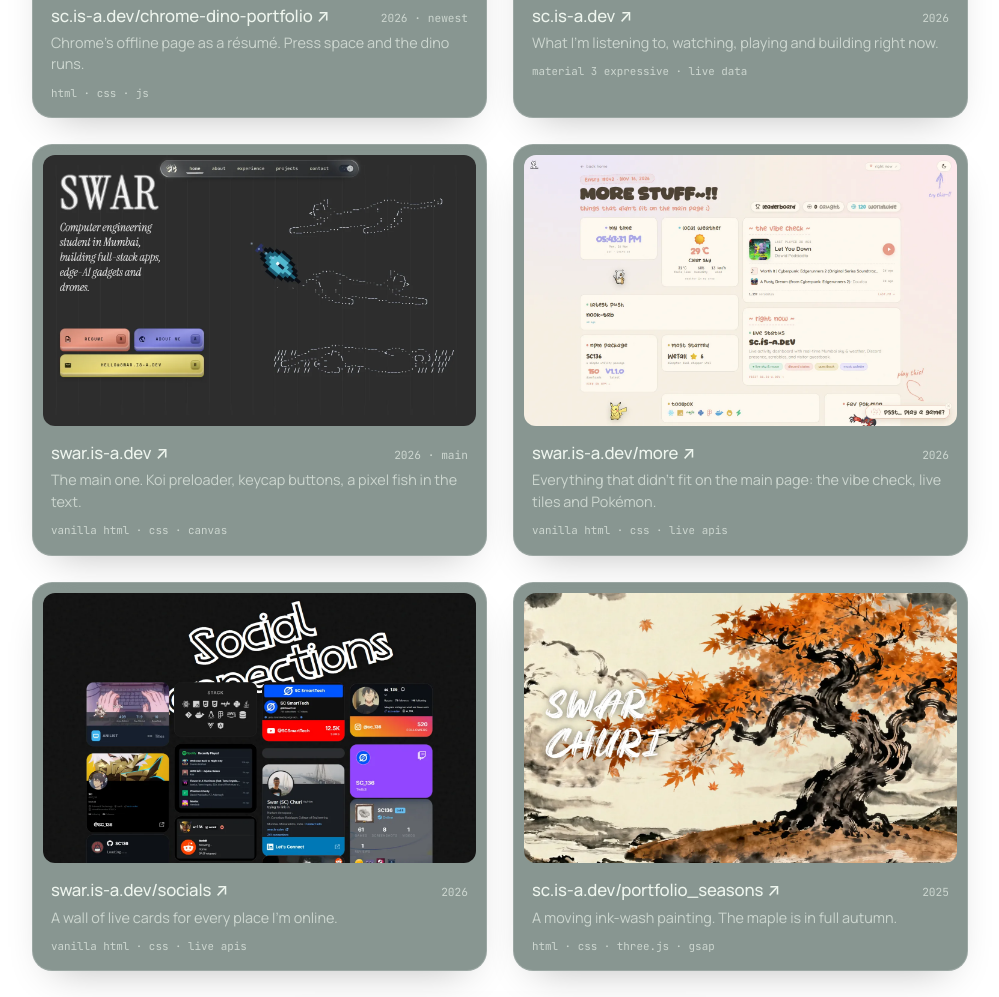
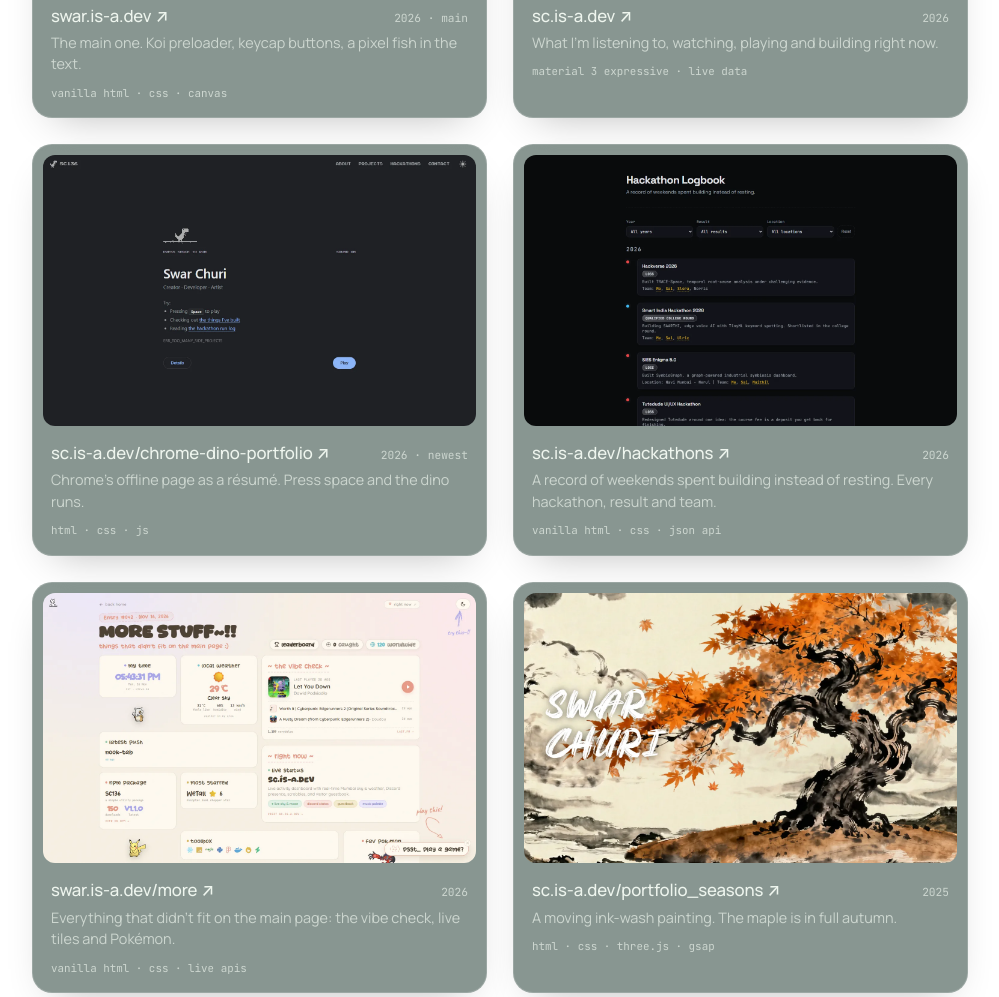
Before and after one commit to SC136/portfolios, a plain HTML site: page index.html in a window 1280 px wide. Shown: the part 885-1882 px from the top of the page, without its empty margins (140-1139 px from the left). Drawn offline with Linux system fonts and the light colour scheme.

Commit message:
feat: reorder cards, add hackathons, plainer copy
Puts the cards in a chosen order and adds sc.is-a.dev/hackathons as
the eighth. Rewrites the subtitle, share descriptions and footer in
plain wording, adds a closing line to the subtitle, and re-renders the
share image to match.

Co-Authored-By: Claude Sonnet 5.5 <noreply@anthropic.com>

```diff
--- a/index.html
+++ b/index.html
@@ -4,7 +4,7 @@
     <meta charset="UTF-8">
     <meta name="viewport" content="width=device-width, initial-scale=1.0">
     <title>Swar Churi · Too Many Portfolios</title>
-    <meta name="description" content="Seven portfolio sites and pages by Swar Churi, all still online, on a live ASCII wallpaper you can change.">
+    <meta name="description" content="A list of every portfolio site I have made.">
     <meta name="theme-color" content="#2c5a4b">
     <link rel="canonical" href="https://sc.is-a.dev/portfolios/">
     <meta name="author" content="Swar Churi">
@@ -12,7 +12,7 @@
     <meta property="og:site_name" content="Swar Churi">
     <meta property="og:url" content="https://sc.is-a.dev/portfolios/">
     <meta property="og:title" content="Too Many Portfolios · Swar Churi">
-    <meta property="og:description" content="Seven portfolio sites and pages, all still online, on a live ASCII wallpaper you can change.">
+    <meta property="og:description" content="A list of every portfolio site I have made.">
     <meta property="og:image" content="https://sc.is-a.dev/portfolios/og.png">
     <meta property="og:image:type" content="image/png">
     <meta property="og:image:width" content="1200">
@@ -20,7 +20,7 @@
     <meta property="og:image:alt" content="The words too many portfolios over a green ASCII koi pond, with two site previews below">
     <meta name="twitter:card" content="summary_large_image">
     <meta name="twitter:title" content="Too Many Portfolios · Swar Churi">
-    <meta name="twitter:description" content="Seven portfolio sites and pages, all still online, on a live ASCII wallpaper you can change.">
+    <meta name="twitter:description" content="A list of every portfolio site I have made.">
     <meta name="twitter:image" content="https://sc.is-a.dev/portfolios/og.png">
     <meta name="twitter:image:alt" content="The words too many portfolios over a green ASCII koi pond, with two site previews below">
     <link rel="icon" type="image/png" href="SC.png">
@@ -230,16 +230,16 @@
     <div class="wrap">
         <header class="hero">
             <h1>too many portfolios</h1>
-            <p>Seven of them so far, and every one is still online. Pick a door.</p>
+            <p>Every portfolio site I have made. Why do I keep making more?</p>
             <div class="hint">press <kbd>T</kbd> to change the wallpaper</div>
         </header>
 
         <main class="grid">
-            <a class="card" href="https://sc.is-a.dev/chrome-dino-portfolio/" target="_blank" rel="noopener noreferrer">
-                <img src="shots/dino.webp" width="1440" height="900" alt="A page styled like Chrome's offline error screen with the pixel dinosaur above the name Swar Churi">
-                <div class="row"><span class="name">sc.is-a.dev/chrome-dino-portfolio<i>↗</i></span><span class="yr">2026 · newest</span></div>
-                <p>Chrome's offline page as a résumé. Press space and the dino runs.</p>
-                <p class="stack">html · css · js</p>
+            <a class="card" href="https://swar.is-a.dev/" target="_blank" rel="noopener noreferrer">
+                <img src="shots/swar.webp" width="1440" height="900" loading="lazy" alt="A charcoal page with SWAR in large serif type, three keycap buttons, a pixel fish and ASCII cats">
+                <div class="row"><span class="name">swar.is-a.dev<i>↗</i></span><span class="yr">2026 · main</span></div>
+                <p>The main one. Koi preloader, keycap buttons, a pixel fish in the text.</p>
+                <p class="stack">vanilla html · css · canvas</p>
             </a>
             <a class="card" href="https://sc.is-a.dev/" target="_blank" rel="noopener noreferrer">
                 <img src="shots/sc.webp" width="1440" height="900" alt="A dark green page that says hey, i'm Swar under a scalloped avatar, with a live status pill and interest chips">
@@ -247,11 +247,17 @@
                 <p>What I'm listening to, watching, playing and building right now.</p>
                 <p class="stack">material 3 expressive · live data</p>
             </a>
-            <a class="card" href="https://swar.is-a.dev/" target="_blank" rel="noopener noreferrer">
-                <img src="shots/swar.webp" width="1440" height="900" loading="lazy" alt="A charcoal page with SWAR in large serif type, three keycap buttons, a pixel fish and ASCII cats">
-                <div class="row"><span class="name">swar.is-a.dev<i>↗</i></span><span class="yr">2026 · main</span></div>
-                <p>The main one. Koi preloader, keycap buttons, a pixel fish in the text.</p>
-                <p class="stack">vanilla html · css · canvas</p>
+            <a class="card" href="https://sc.is-a.dev/chrome-dino-portfolio/" target="_blank" rel="noopener noreferrer">
+                <img src="shots/dino.webp" width="1440" height="900" alt="A page styled like Chrome's offline error screen with the pixel dinosaur above the name Swar Churi">
+                <div class="row"><span class="name">sc.is-a.dev/chrome-dino-portfolio<i>↗</i></span><span class="yr">2026 · newest</span></div>
+                <p>Chrome's offline page as a résumé. Press space and the dino runs.</p>
+                <p class="stack">html · css · js</p>
+            </a>
+            <a class="card" href="https://sc.is-a.dev/hackathons/" target="_blank" rel="noopener noreferrer">
+                <img src="shots/hackathons.webp" width="1440" height="900" loading="lazy" alt="A dark page titled Hackathon Logbook with a timeline of hackathon cards showing results and teams">
+                <div class="row"><span class="name">sc.is-a.dev/hackathons<i>↗</i></span><span class="yr">2026</span></div>
+                <p>A record of weekends spent building instead of resting. Every hackathon, result and team.</p>
+                <p class="stack">vanilla html · css · json api</p>
             </a>
             <a class="card" href="https://swar.is-a.dev/more" target="_blank" rel="noopener noreferrer">
                 <img src="shots/more.webp" width="1440" height="900" loading="lazy" alt="A cream page titled More Stuff with tiles for local time, weather, last played song, latest push and a live status">
@@ -259,17 +265,17 @@
                 <p>Everything that didn't fit on the main page: the vibe check, live tiles and Pokémon.</p>
                 <p class="stack">vanilla html · css · live apis</p>
             </a>
+            <a class="card" href="https://sc.is-a.dev/portfolio_seasons/" target="_blank" rel="noopener noreferrer">
+                <img src="shots/seasons.webp" width="1440" height="900" loading="lazy" alt="An ink-wash painting of a maple tree in orange autumn leaf with the name Swar Churi brushed across it">
+                <div class="row"><span class="name">sc.is-a.dev/portfolio_seasons<i>↗</i></span><span class="yr">2025</span></div>
+                <p>A moving ink-wash painting. The maple is in full autumn.</p>
+                <p class="stack">html · css · three.js · gsap</p>
+            </a>
             <a class="card" href="https://swar.is-a.dev/socials" target="_blank" rel="noopener noreferrer">
                 <img src="shots/socials.webp" width="1440" height="900" loading="lazy" alt="A dark page titled Social Connections with a wall of cards for AniList, YouTube, Instagram, Spotify, LinkedIn, Twitch and Steam">
                 <div class="row"><span class="name">swar.is-a.dev/socials<i>↗</i></span><span class="yr">2026</span></div>
                 <p>A wall of live cards for every place I'm online.</p>
                 <p class="stack">vanilla html · css · live apis</p>
-            </a>
-            <a class="card" href="https://sc.is-a.dev/portfolio_seasons/" target="_blank" rel="noopener noreferrer">
-                <img src="shots/seasons.webp" width="1440" height="900" loading="lazy" alt="An ink-wash painting of a maple tree in orange autumn leaf with the name Swar Churi brushed across it">
-                <div class="row"><span class="name">sc.is-a.dev/portfolio_seasons<i>↗</i></span><span class="yr">2025</span></div>
-                <p>A moving ink-wash painting. The maple is in full autumn.</p>
-                <p class="stack">html · css · three.js · gsap</p>
             </a>
             <a class="card" href="https://sc.is-a.dev/old/" target="_blank" rel="noopener noreferrer">
                 <img src="shots/old.webp" width="1440" height="900" loading="lazy" alt="A dark profile card on a blue gradient with an avatar, a short bio and four social links">
@@ -286,7 +292,7 @@
                 <a href="https://sc.is-a.dev/hackathons/" target="_blank" rel="noopener noreferrer">hackathons ↗</a>
                 <a href="https://github.com/SC136" target="_blank" rel="noopener noreferrer">github ↗</a>
             </nav>
-            <small><span>number eight is probably already in progress · swar churi, mumbai</span></small>
+            <small><span>swar churi · mumbai</span></small>
         </footer>
     </div>
 
```
Also changed, not shown: og.png, shots/hackathons.webp (added).
